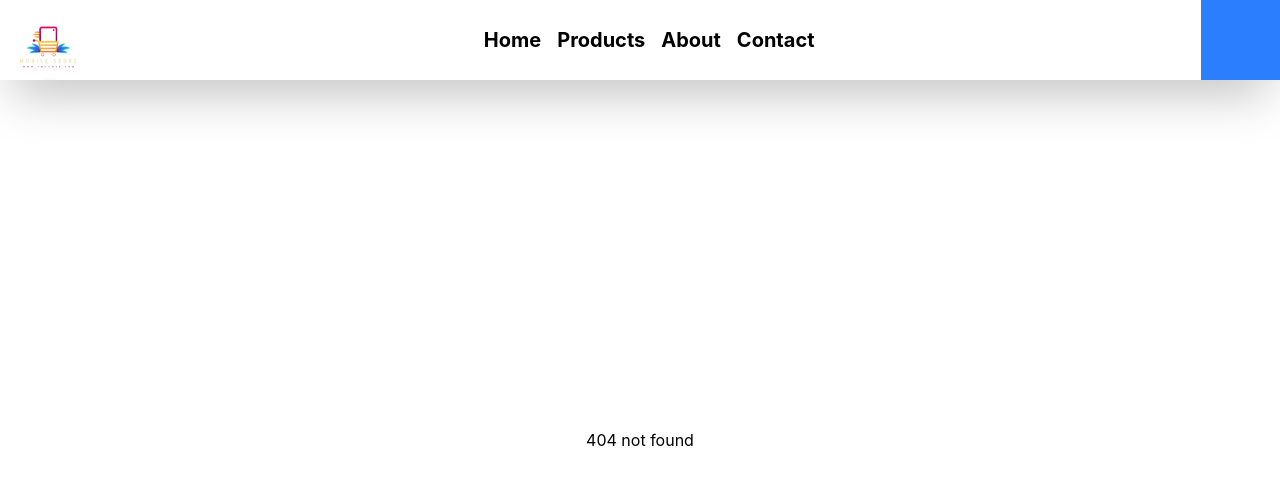
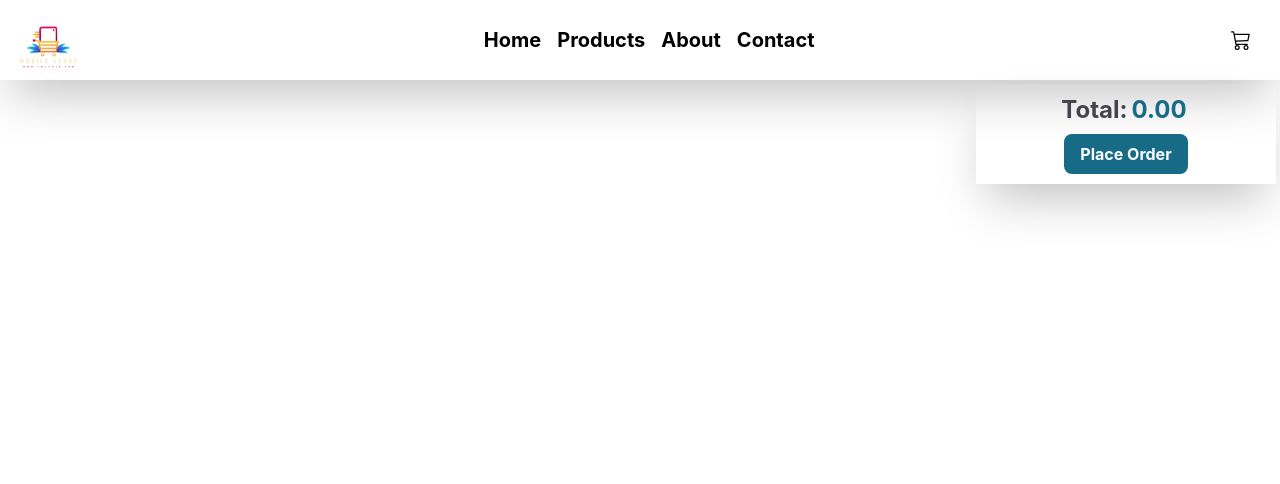
Before and after one commit to neuralstackdev0216/cbc-frontend, a React (Vite) app: page /checkout in a window 1280 px wide. Before the commit this address had no page. Shown: the top 484 px of the page. Built offline with nearby package versions, Linux system fonts and the light colour scheme.

Commit message:
Checkout page creation✍️

```diff
--- a/src/components/header.jsx
+++ b/src/components/header.jsx
@@ -1,3 +1,4 @@
+import { BsCart3 } from "react-icons/bs";
 import { Link } from "react-router-dom";
 import { useNavigate } from "react-router-dom";
 
@@ -14,7 +15,11 @@ export default function Header(){
                 <Link to="/about" className="text-[20px] font-bold mx-2">About</Link>
                 <Link to="/contact" className="text-[20px] font-bold mx-2">Contact</Link>
             </div>
-            <div className="w-[80px] bg-blue-500"></div>
+            <div className="w-[80px] flex justify-center items-center">
+                <Link to="/cart" className="text-[20px] font-bold mx-2">
+                    <BsCart3 />
+                </Link>
+            </div>
         </header>
     )
 }
--- a/src/pages/client/cart.jsx
+++ b/src/pages/client/cart.jsx
@@ -1,13 +1,29 @@
 import { useState } from "react";
 import { BiMinus, BiTrash } from "react-icons/bi";
 import { BiPlus } from "react-icons/bi";
-import { GetCart } from "../../utils/cart";
+import { addToCart, GetCart, getTotal, removeFromCart } from "../../utils/cart";
+import { Link } from "react-router-dom";
 
 export default function CartPage(){
     const [cart,setCart]=useState(GetCart());
 
     return(
-        <div className="w-full h-full flex flex-col items-center gap-4">
+        <div className="w-full h-full flex flex-col items-center gap-4 relative">
+            <div className="w-[300px] h-[100px] absolute shadow-2xl flex flex-col justify-center items-center top-1 right-1">
+                <p className="text-2xl text-secondary font-bold">
+                    Total:
+                    <span className="text-md mx-1 font-bold text-accent">
+                        {getTotal().toFixed(2)}
+                    </span>
+                </p>
+                <Link to="/checkout" state={
+                    {
+                        cart:cart
+                    }
+                } className="mt-2 text-white bg-accent px-4 py-2 rounded-lg font-bold hover:bg-secondary transition-all duration-300">
+                    Checkout
+                </Link>
+            </div>
             {
                 cart.map((item)=>{
                     return(
@@ -29,15 +45,24 @@ export default function CartPage(){
                                 }
                             </div>
                             <div className="w-[100px] h-full flex flex-row items-center justify-between">
-                                <button className="text-xl p-2 cusor-pointer rounded-xl hover:bg-secondary font-bold text-white bg-accent aspect-square"><BiMinus /></button>
+                                <button className="text-xl p-2 cusor-pointer rounded-xl hover:bg-secondary font-bold text-white bg-accent aspect-square" onClick={()=>{
+                                    addToCart(item,-1)
+                                    setCart(GetCart())
+                                }}><BiMinus /></button>
                                 <span className="text-xl font-semibold text-secondary h-full flex items-center">{item.qty}</span>
-                                <button className="text-xl p-2 cusor-pointer rounded-xl hover:bg-secondary font-bold text-white bg-accent aspect-square"><BiPlus /></button>
+                                <button className="text-xl p-2 cusor-pointer rounded-xl hover:bg-secondary font-bold text-white bg-accent aspect-square" onClick={()=>{
+                                    addToCart(item,1)
+                                    setCart(GetCart())
+                                }}><BiPlus /></button>
                             </div>
 
                             <div className="w-[200px] h-full flex flex-col items-end justify-center pr-4">
                                 <span className="text-2xl font-semibold text-secondary ">Rs. {(item.price*item.qty).toFixed(2)}</span>
                             </div>
-                            <button className="absolute text-red-600 bg-white hover:text-white hover:bg-red-600 rounded-full p-2 right-[-35px]">
+                            <button className="absolute text-red-600 bg-white hover:text-white hover:bg-red-600 rounded-full p-2 right-[-35px]" onClick={()=>{
+                                removeFromCart(item.productId)
+                                setCart(GetCart())
+                            }}>
                                 <BiTrash/>
                             </button>
                         </div>
--- /dev/null
+++ b/src/pages/client/checkOut.jsx
@@ -0,0 +1,92 @@
+import { useState } from "react";
+import { BiMinus, BiTrash, BiPlus } from "react-icons/bi";
+import { Link, useLocation } from "react-router-dom";
+import { GetCart } from "../../utils/cart";
+
+export default function CheckoutPage(){
+    const location = useLocation()
+    const [cart,setCart]=useState(location.state?.cart || []);
+
+    function getTotal(){
+        let total = 0
+        cart.forEach((item)=>{
+            total += item.price*item.qty
+        })
+        return total
+    }
+
+    function removeFromCart(index){
+        const newCart=cart.filter((item,i)=> i!==index)
+        setCart(newCart)
+    }
+
+    function changeQuantity(index,qty){
+        const newQty=cart[index].qty+qty
+        if(newQty<=0){
+            removeFromCart(index)
+            return
+        }else{
+            const newCart=[...cart]
+            newCart[index].qty=newQty
+            setCart(newCart)
+        }
+    }
+
+    return(
+        <div className="w-full h-full flex flex-col items-center gap-4 relative">
+            <div className="w-[300px] h-[100px] absolute shadow-2xl flex flex-col justify-center items-center top-1 right-1">
+                <p className="text-2xl text-secondary font-bold">
+                    Total:
+                    <span className="text-md mx-1 font-bold text-accent">
+                        {getTotal().toFixed(2)}
+                    </span>
+                </p>
+                <button className="mt-2 text-white bg-accent px-4 py-2 rounded-lg font-bold hover:bg-secondary transition-all duration-300">
+                    Place Order
+                </button>
+            </div>
+            {
+                cart.map((item,index)=>{
+                    return(
+                        <div key={item.productId} className="w-[600px] h-[100px] rounded-tl-3xl rounded-bl-3xl mt-4 bg-primary shadow-2xl flex flex-row relative justify-center items-center">
+                            <img src={item.image} className="w-[100px] h-[100px] object-cover rounded-3xl" />
+                            <div className="w-[250px] h-full flex flex-col items-start justify-center pl-4">
+                                <h1 className="text-[10px] text-secondary font-semibold">{item.name}</h1>
+                                <h1 className="text-md text-gray-600 font-semibold">{item.productId}</h1>
+                                {
+                                    item.labeledPrice > item.price ?
+                                    <div>
+                                        <span className="text-md mx-1 text-gray-500 line-through ">{item.labeledPrice.toFixed(2)}</span>
+                                        <span className="text-md mx-1 font-bold text-accent">{item.price.toFixed(2)}</span>
+                                    </div>
+                                    :
+                                    <div>
+                                        <span className="text-md mx-1 font-bold text-accent">{item.price.toFixed(2)}</span>
+                                    </div>
+                                }
+                            </div>
+                            <div className="w-[100px] h-full flex flex-row items-center justify-between">
+                                <button className="text-xl p-2 cusor-pointer rounded-xl hover:bg-secondary font-bold text-white bg-accent aspect-square" onClick={()=>{
+                                    changeQuantity(index,-1)
+                                }}><BiMinus /></button>
+                                <span className="text-xl font-semibold text-secondary h-full flex items-center">{item.qty}</span>
+                                <button className="text-xl p-2 cusor-pointer rounded-xl hover:bg-secondary font-bold text-white bg-accent aspect-square" onClick={()=>{
+                                    changeQuantity(index,1)
+                                }}><BiPlus /></button>
+                            </div>
+
+                            <div className="w-[200px] h-full flex flex-col items-end justify-center pr-4">
+                                <span className="text-2xl font-semibold text-secondary ">Rs. {(item.price*item.qty).toFixed(2)}</span>
+                            </div>
+                            <button className="absolute text-red-600 bg-white hover:text-white hover:bg-red-600 rounded-full p-2 right-[-35px]" onClick={()=>{
+                                removeFromCart(index)
+                            }}>
+                                <BiTrash/>
+                            </button>
+                        </div>
+                    )
+                })
+            }
+        </div>
+    )
+}
--- a/src/pages/client/productOverview.jsx
+++ b/src/pages/client/productOverview.jsx
@@ -1,4 +1,4 @@
-import { useParams } from "react-router-dom";
+import { useNavigate, useParams } from "react-router-dom";
 import { useEffect, useState } from "react";
 import axios from "axios";
 import { toast } from "react-hot-toast";
@@ -11,6 +11,8 @@ export default function ProductOverview(){
     const productId=params.id
     const [status,setStatus]=useState("loading") //loading,success,error
     const [product,setProduct]=useState(null)
+    const navigate = useNavigate()
+
     useEffect(()=>{
         axios.get(import.meta.env.VITE_BACKEND_URL + "/api/products/"+productId).then((response)=>{
         console.log(response.data)
@@ -63,7 +65,20 @@ export default function ProductOverview(){
                                 console.log("new cart")
                                 console.log(GetCart())
                             }}>Add to Cart</button>
-                            <button className="w-[200px] h-[50px] mx-4 cursor-pointer bg-accent text-white rounded-2xl hover:bg-accent/80 transition-all duration-300">Buy Now</button>
+                            <button className="w-[200px] h-[50px] mx-4 cursor-pointer bg-accent text-white rounded-2xl hover:bg-accent/80 transition-all duration-300" onClick={()=>{
+                                navigate("/checkout",{
+                                    state:{
+                                        cart:[{
+                                            productId:product.productId,
+                                            name:product.name,
+                                            image:product.images[0],
+                                            price:product.price,
+                                            labeledPrice:product.labeledPrice,
+                                            qty:1
+                                        }]
+                                    }
+                                })
+                            }}>Buy Now</button>
                         </div>
                     </div>
                 </div>
--- a/src/pages/home.jsx
+++ b/src/pages/home.jsx
@@ -3,6 +3,7 @@ import ProductPage from "./client/productPage";
 import ProductOverview from "./client/productOverview";
 import { Route, Routes } from "react-router-dom";
 import CartPage from "./client/cart";
+import CheckoutPage from "./client/checkout";
 
 export default function HomePage() {
 
@@ -16,6 +17,7 @@ export default function HomePage() {
           <Route path="/about" element={<h1>About Page</h1>} />
           <Route path="/contact" element={<h1>Contact Page</h1>} />
           <Route path="/cart" element={<CartPage />} />
+          <Route path="/checkout" element={<CheckoutPage />} />
           <Route path="/overview/:id" element={<ProductOverview />} />
           <Route path="/*" element={<h1>404 not found</h1>} />
         </Routes>
--- a/src/pages/login.jsx
+++ b/src/pages/login.jsx
@@ -47,7 +47,7 @@ async function handleLogin(){
           }}
           value={password}
            type="password" className="w-[300px] h-[50px] border border-[#c3efe9] rounded-[20px] mb-[20px]" />
-          <button onClick={handleLogin} className="w-[300px] h-[50px] bg-[#c3efe9] text-white rounded-[20px] my-[20px] cursor-pointer">Login</button>
+          <button onClick={handleLogin} className="w-[300px] h-[50px] bg-accent text-white rounded-[20px] my-[20px] cursor-pointer">Login</button>
 
         </div>
       </div>
--- a/src/utils/cart.jsx
+++ b/src/utils/cart.jsx
@@ -1,9 +1,11 @@
 export function GetCart(){
     let cart=localStorage.getItem("cart");
-    cart=JSON.parse(cart);
+
     if(cart==null){
         cart=[]
         localStorage.setItem("cart",JSON.stringify(cart));
+    }else{
+        cart=JSON.parse(cart);
     }
     return cart
 }
@@ -44,3 +46,12 @@ export function addToCart(product,qty){
 
     localStorage.setItem("cart",JSON.stringify(cart));
 }
+
+export function getTotal(){
+    let cart=GetCart();
+    let total=0;
+    for(let i=0;i<cart.length;i++){
+        total += cart[i].price * cart[i].qty
+    }
+    return total
+}
```
Also changed, not shown: public/login.jpg.
